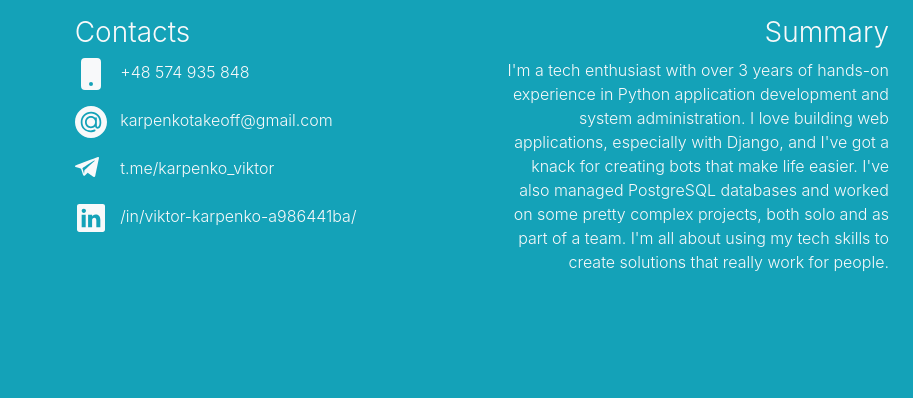
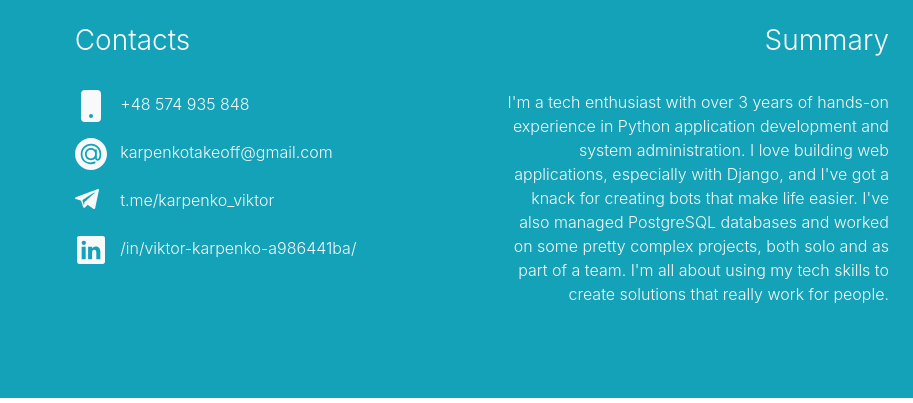
Before and after one commit to karpenkotakeoff/karpenkotakeoff.github.io, a plain HTML site: page index.html in a window 1280 px wide. Shown: the top 403 px of the page, 367-1280 px from the left. Drawn offline with nearby package versions, Linux system fonts and the light colour scheme.

Commit message:
header updated

```diff
--- a/index.html
+++ b/index.html
@@ -21,8 +21,8 @@
                     <h3 class="font-weight-light">Viktor Karpenko</h3>
                     <p>Python Developer</p>
                 </div>
-                <div class="col-md-4 mt-3">
-                    <h3 class="font-weight-light">Contacts</h3>
+                <div class="col-md-4 mt-4">
+                    <h3 class="font-weight-light pb-4">Contacts</h3>
                     <p>
                         <svg width="2em" height="2em" viewBox="0 0 16 16" xmlns="http://www.w3.org/2000/svg"
                             fill="currentColor" class="bi bi-phone-fill">
@@ -77,8 +77,8 @@
                     </p>
 
                 </div>
-                <div class="col-md-4 text-right mt-3 pr-4">
-                    <h3 class="font-weight-light">Summary</h3>
+                <div class="col-md-4 text-right mt-4 pr-4">
+                    <h3 class="font-weight-light pb-4">Summary</h3>
                     <p>
                         I'm a tech enthusiast with over 3 years of hands-on experience in Python application development
                         and
```
